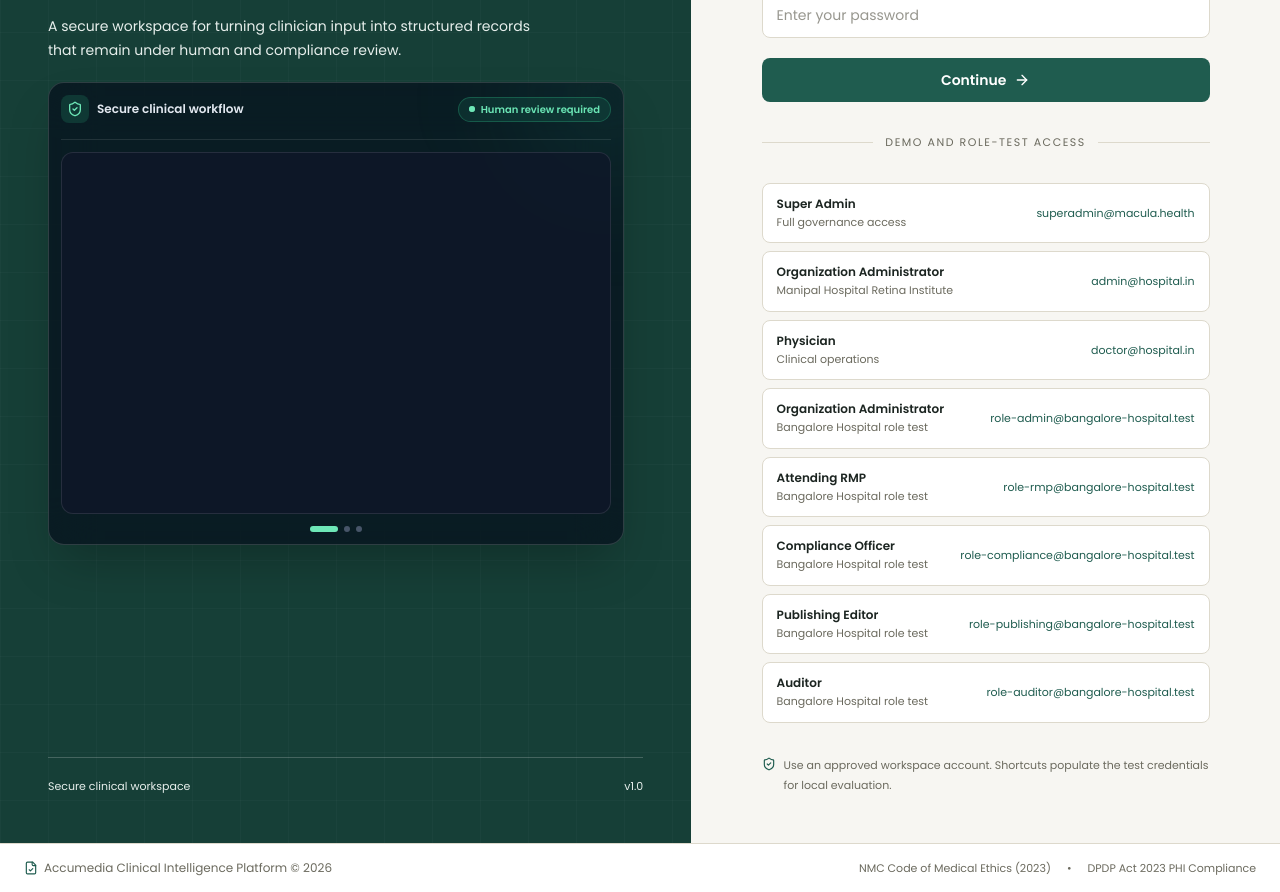
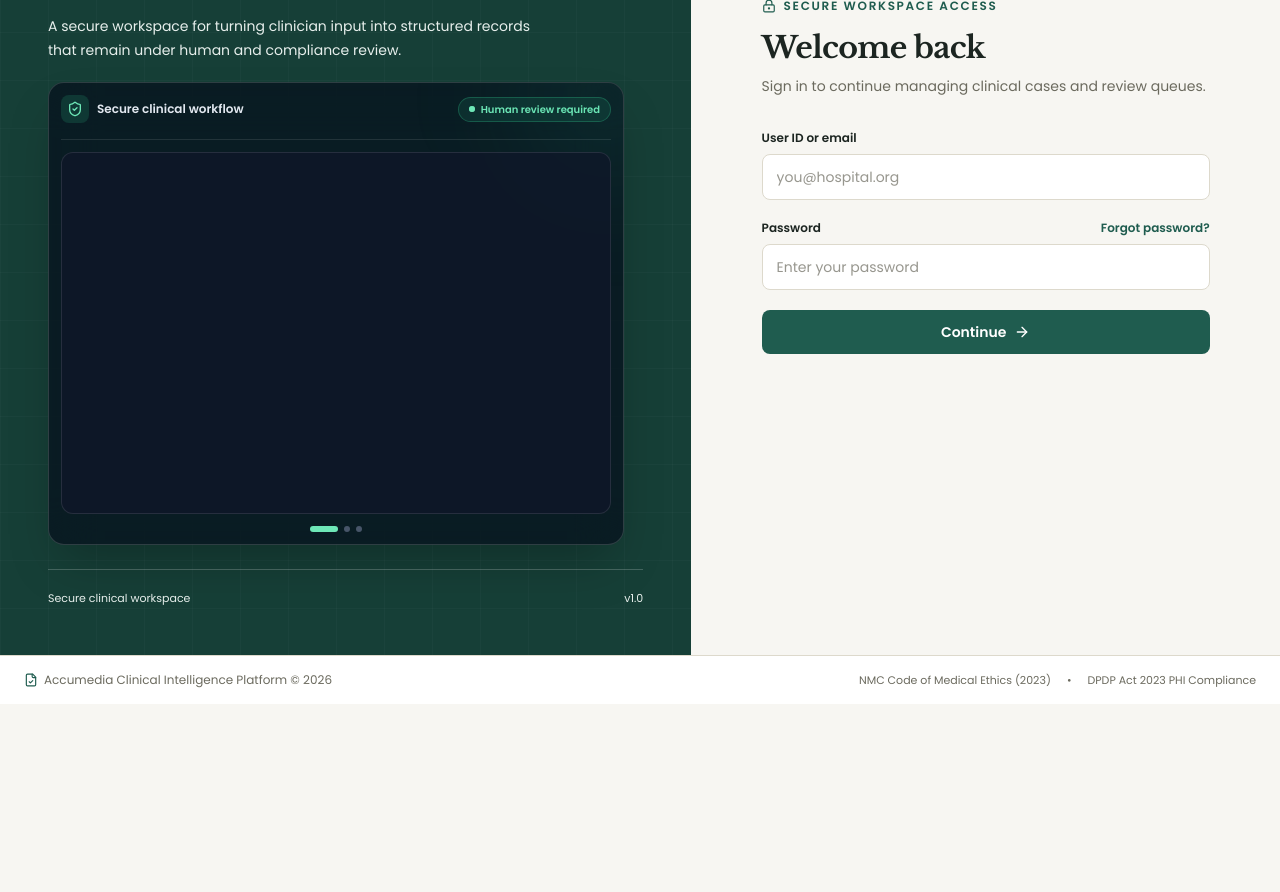
Before and after one commit to arunkarthikgs/accumedia, a Next.js app: page /login in a window 1280 px wide. Shown: the part 360-1252 px from the top of the page. After the commit the page ends 1064 px from the top, so only its background shows below. Built offline with nearby package versions, Linux system fonts and the light colour scheme; no server answers.

Commit message:
Remove test login displays

```diff
--- a/app/login/page.tsx
+++ b/app/login/page.tsx
@@ -3,17 +3,6 @@
 import { FormEvent, useEffect, useState } from "react";
 import { ArrowRight, LockKeyhole, ShieldCheck } from "lucide-react";
 import BrandLogo from "@/components/BrandLogo";
-
-const DEMO_ACCOUNTS = [
-  { label: "Super Admin", value: "superadmin@macula.health", password: "MaculaAdmin@2026!", detail: "Full governance access" },
-  { label: "Organization Administrator", value: "admin@hospital.in", password: "MaculaAdmin@2026!", detail: "Manipal Hospital Retina Institute" },
-  { label: "Physician", value: "doctor@hospital.in", password: "MaculaDoctor@2026!", detail: "Clinical operations" },
-  { label: "Organization Administrator", value: "role-admin@bangalore-hospital.test", password: "MaculaTest@2026!", detail: "Bangalore Hospital role test" },
-  { label: "Attending RMP", value: "role-rmp@bangalore-hospital.test", password: "MaculaTest@2026!", detail: "Bangalore Hospital role test" },
-  { label: "Compliance Officer", value: "role-compliance@bangalore-hospital.test", password: "MaculaTest@2026!", detail: "Bangalore Hospital role test" },
-  { label: "Publishing Editor", value: "role-publishing@bangalore-hospital.test", password: "MaculaTest@2026!", detail: "Bangalore Hospital role test" },
-  { label: "Auditor", value: "role-auditor@bangalore-hospital.test", password: "MaculaTest@2026!", detail: "Bangalore Hospital role test" },
-];
 
 const LOGIN_VISUALS = [
   {
@@ -290,36 +279,6 @@ export default function LoginPage() {
             </button>
           </form>
 
-          <div className="my-8 flex items-center gap-3 text-[11px] uppercase tracking-[0.14em] text-muted">
-            <span className="h-px flex-1 bg-line" />
-            Demo and role-test access
-            <span className="h-px flex-1 bg-line" />
-          </div>
-
-          <div className="space-y-2">
-            {DEMO_ACCOUNTS.map((account) => (
-              <button
-                key={account.value}
-                type="button"
-                onClick={() => {
-                  setUserId(account.value);
-                  setPassword(account.password);
-                }}
-                className="flex w-full items-center justify-between rounded-lg border border-line bg-surface px-3.5 py-3 text-left transition hover:border-pine/50 hover:bg-pine-tint"
-              >
-                <span>
-                  <span className="block text-xs font-semibold text-ink">{account.label}</span>
-                  <span className="mt-0.5 block text-[11px] text-muted">{account.detail}</span>
-                </span>
-                <span className="font-mono text-[11px] text-pine">{account.value}</span>
-              </button>
-            ))}
-          </div>
-
-          <p className="mt-8 flex items-start gap-2 text-[11px] leading-5 text-muted">
-            <ShieldCheck className="mt-0.5 h-3.5 w-3.5 shrink-0 text-pine" />
-            Use an approved workspace account. Shortcuts populate the test credentials for local evaluation.
-          </p>
         </div>
       </section>
     </main>
```
